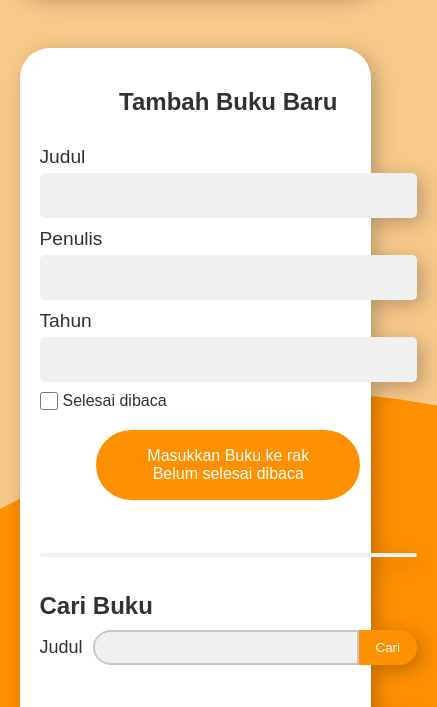
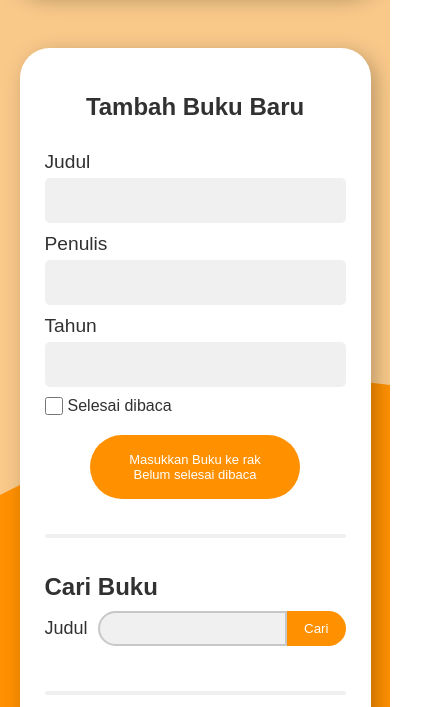
Before and after one commit to fajarnur0/bookshelf-app, a plain HTML site: page index.html in a window 390 px wide. Shown: the part 83-790 px from the top of the page, 437 px wide, since content can reach past the window. Drawn offline with Linux system fonts and the light colour scheme.

Commit message:
fix responsive bugs

```diff
--- a/style.css
+++ b/style.css
@@ -50,6 +50,7 @@ main {
 #incompleteSection,
 #completeSection {
   padding: 20px;
+  width: 100%;
 }
 
 h2:not(#searchBookSection h2) {
@@ -367,3 +368,21 @@ label[for="bookFormIsComplete"] {
   flex-wrap: wrap;
   padding: 10px;
 }
+
+@media screen and (max-width: 600px) {
+  main {
+    padding: 5px;
+  }
+  #bookFormSubmit {
+    font-size: small;
+  }
+
+  label[for="searchBookTitle"] {
+    display: block;
+    width: fit-content;
+  }
+
+  #searchBookTitle {
+    width: 100%;
+  }
+}
```
